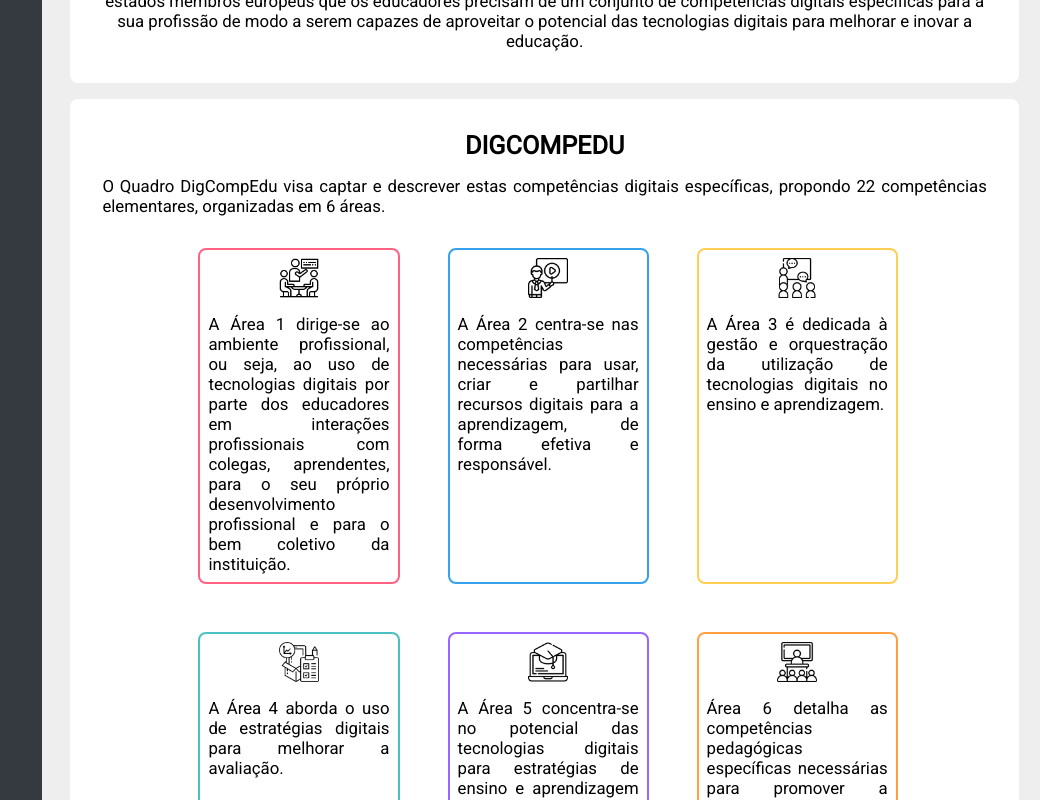
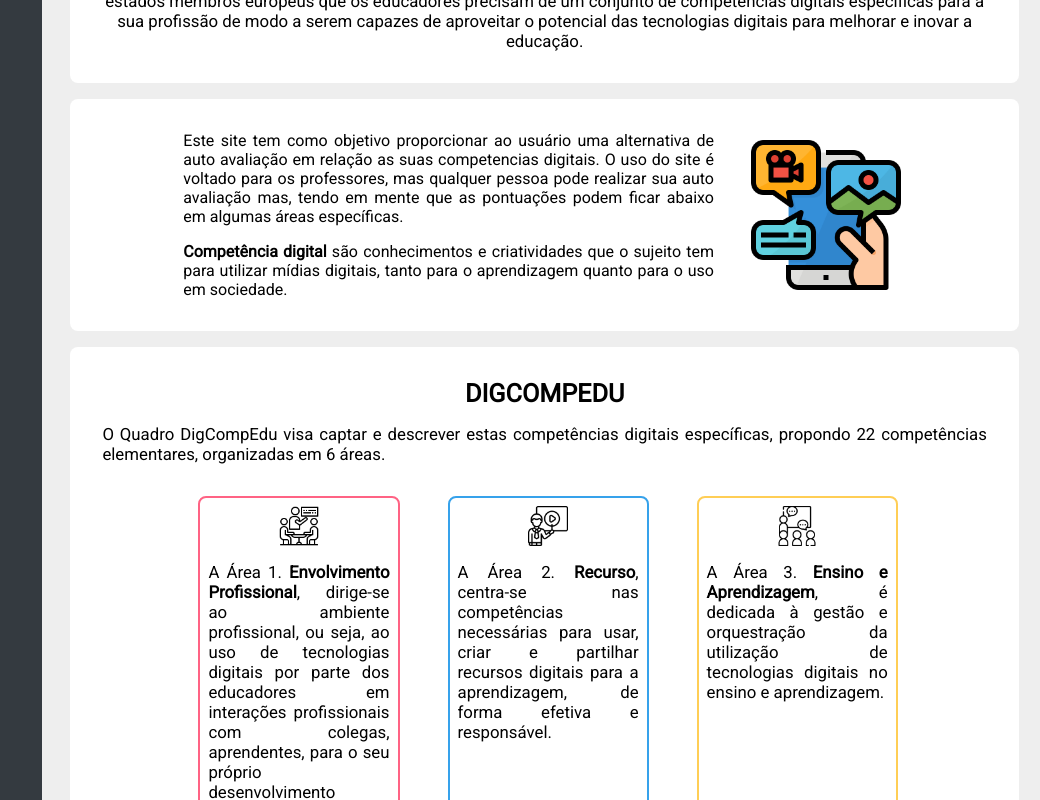
Before and after one commit to PedroRocha94/dig-comp-edu, a Vue app: page / in a window 1280 px wide. Shown: the part 440-1240 px from the top of the page, without its empty margins (240-1280 px from the left). Built offline with nearby package versions, Linux system fonts and the light colour scheme.

Commit message:
Adding system description on Home page and tweaking CSS.

```diff
--- a/src/assets/sass/pages/_home.scss
+++ b/src/assets/sass/pages/_home.scss
@@ -25,6 +25,33 @@
       .introduction {
         text-align: center;
         font-size: 1.05rem;
+      }
+    }
+
+    .info-about {
+      display: flex;
+      flex-direction: row;
+      align-items: center;
+      justify-content: center;
+      background-color: white;
+      width: 95%;
+      margin: 1rem 0 1rem 1.8rem;
+      padding: 2rem;
+      border-radius: 0.5rem;
+      text-align: justify;
+      gap: 2rem;
+
+      .info-about-text {
+        width: 60%;
+        gap: 1rem;
+
+        .info-about-text-p {
+          margin-bottom: 1rem;
+        }
+      }
+
+      img {
+        width: 10rem;
       }
     }
 
--- a/src/pages/Home.vue
+++ b/src/pages/Home.vue
@@ -17,6 +17,20 @@
           de aproveitar o potencial das tecnologias digitais para melhorar e inovar a educação.
         </p>
       </div>
+      <div class="info-about">
+        <div class="info-about-text">
+          <p class="info-about-text-p">
+            Este site tem como objetivo proporcionar ao usuário uma alternativa de auto avaliação em relação as suas
+            competencias digitais. O uso do site é voltado para os professores, mas qualquer pessoa pode realizar sua
+            auto avaliação mas, tendo em mente que as pontuações podem ficar abaixo em algumas áreas específicas.
+          </p>
+          <p>
+            <strong>Competência digital</strong> são conhecimentos e criatividades que o sujeito tem para utilizar mídias digitais,
+            tanto para o aprendizagem quanto para o uso em sociedade.
+          </p>
+        </div>
+        <img src="../assets/images/competencias.png" alt="Competencias">
+      </div>
       <div class="text-body">
         <div class="digcompedu">
           <h2>DIGCOMPEDU</h2>
@@ -31,7 +45,7 @@
           <div class="areas-card" style="border: 2px solid #ff6384;">
             <img src="../assets/images/envolvimento.png" alt="Envolvimento Profissional">
             <p class="areas-presentation">
-              A Área 1 dirige-se ao ambiente profissional, ou seja, ao uso de tecnologias digitais
+              A Área 1. <strong>Envolvimento Profissional</strong>, dirige-se ao ambiente profissional, ou seja, ao uso de tecnologias digitais
               por parte dos educadores em interações profissionais com colegas, aprendentes, para o
               seu próprio desenvolvimento profissional e para o bem coletivo da instituição.
             </p>
@@ -39,34 +53,34 @@
           <div class="areas-card" style="border: 2px solid #36a2eb;">
             <img src="../assets/images/recursos.png" alt="Recurso">
             <p class="areas-presentation">
-              A Área 2 centra-se nas competências necessárias para usar, criar e partilhar recursos digitais para a aprendizagem,
+              A Área 2. <strong>Recurso</strong>, centra-se nas competências necessárias para usar, criar e partilhar recursos digitais para a aprendizagem,
               de forma efetiva e responsável.
             </p>
           </div>
           <div class="areas-card" style="border: 2px solid #ffce56;">
             <img src="../assets/images/ensino.png" alt="Ensino e Aprendizagem">
             <p class="areas-presentation">
-              A Área 3 é dedicada à gestão e orquestração da utilização de tecnologias digitais no ensino e aprendizagem.
+              A Área 3. <strong>Ensino e Aprendizagem</strong>, é dedicada à gestão e orquestração da utilização de tecnologias digitais no ensino e aprendizagem.
             </p>
           </div>
           <div class="areas-card" style="border: 2px solid #4bc0c0;">
             <img src="../assets/images/avaliacao.png" alt="Avaliação">
             <p class="areas-presentation">
-              A Área 4 aborda o uso de estratégias digitais para melhorar a avaliação.
+              A Área 4. <strong>Avaliação</strong>, aborda o uso de estratégias digitais para melhorar a avaliação.
             </p>
           </div>
           <div class="areas-card" style="border: 2px solid #9966ff;">
             <img src="../assets/images/capacitacao.png" alt="Capacitação dos alunos">
             <p class="areas-presentation">
-              A Área 5 concentra-se no potencial das tecnologias digitais para estratégias de ensino e aprendizagem centradas
-              no aprendente.
+              A Área 5. <strong>Capacitação dos Alunos</strong>, concentra-se no potencial das tecnologias digitais para estratégias de ensino e aprendizagem centradas
+              no aluno.
             </p>
           </div>
           <div class="areas-card" style="border: 2px solid #ff9f40;">
             <img src="../assets/images/promocao.png" alt="Promoção">
             <p class="areas-presentation">
-              Área 6 detalha as competências pedagógicas específicas necessárias para promover a competência digital dos
-              aprendentes.
+              A Área 6. <strong>Promoção da Competências Digital dos Alunos</strong>, detalha as competências pedagógicas específicas necessárias para promover a competência digital dos
+              alunos.
             </p>
           </div>
         </div>
```
Also changed, not shown: src/assets/images/competencias.png (added).
